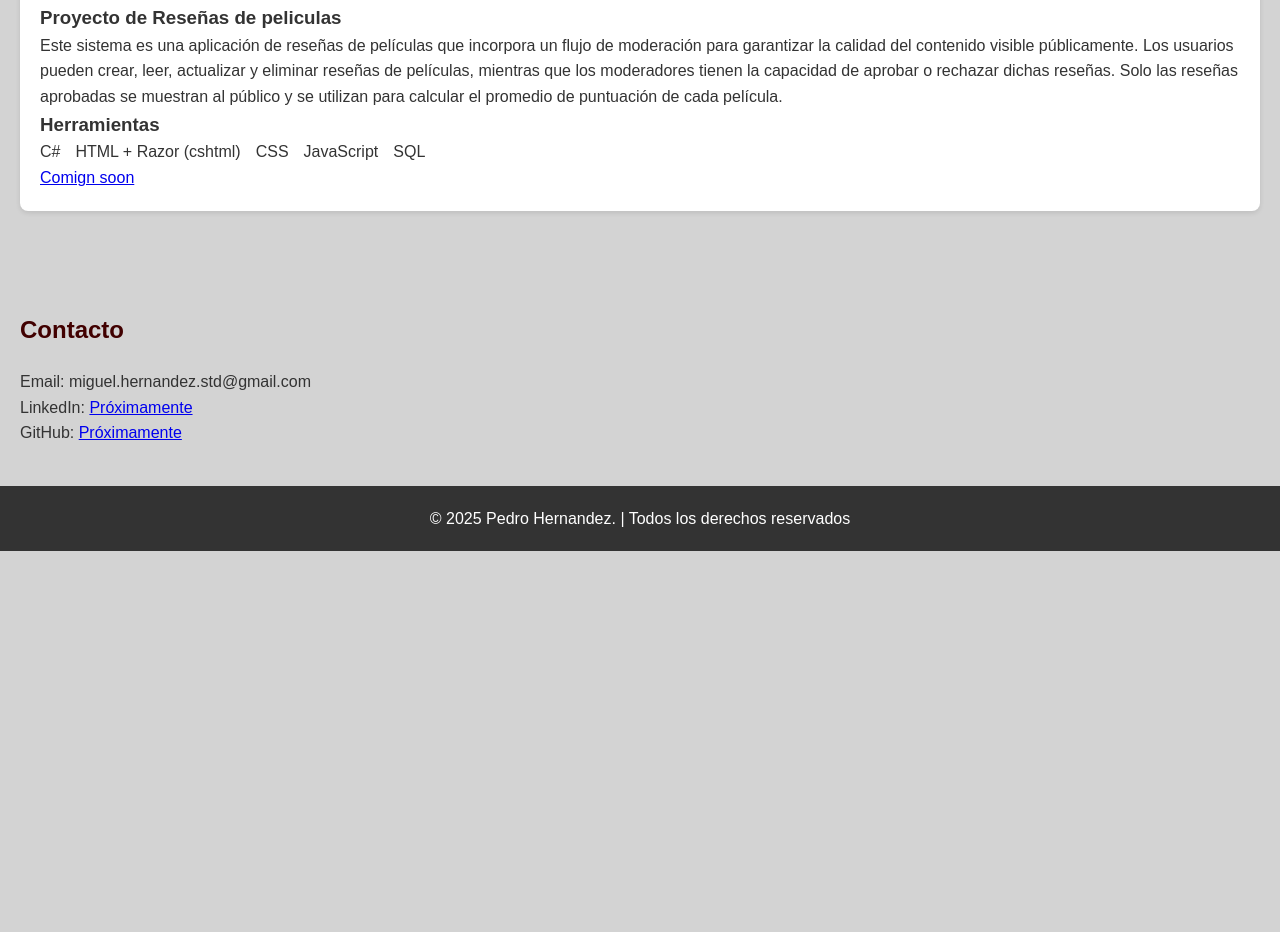
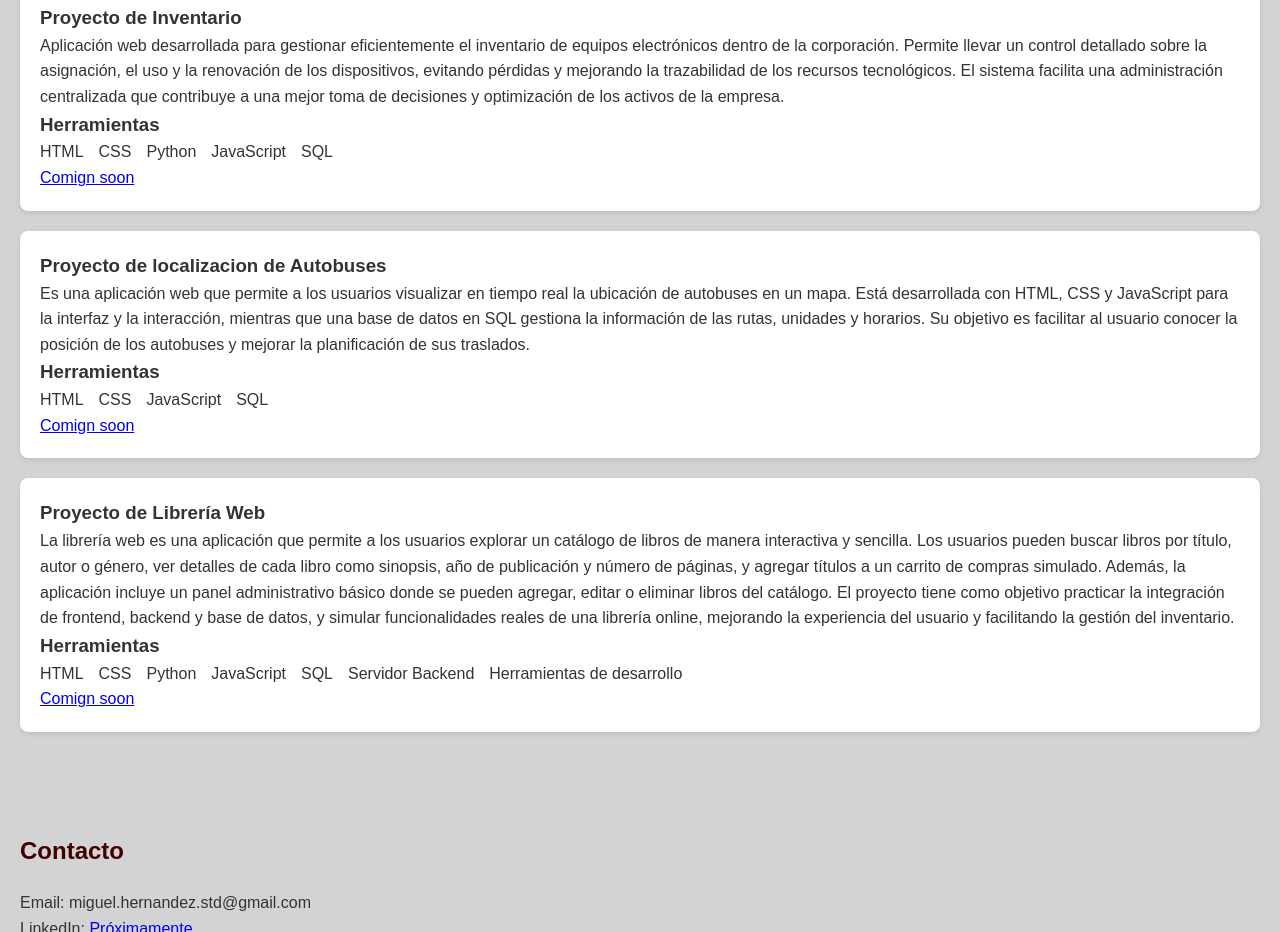
Before and after one commit to Miguel117Hdz/Miguel117Hdz.github.io, a plain HTML site: page index.html in a window 1280 px wide. Shown: the part 1724-2656 px from the top of the page. Before the commit the page ends 2275 px from the top, so only its background shows below. Drawn offline with Linux system fonts and the light colour scheme.

Commit message:
Update index.html

```diff
--- a/index.html
+++ b/index.html
@@ -41,23 +41,25 @@ Me motiva la innovación tecnológica y, en particular, el ámbito de los videoj
     <!-- Proyectos -->
     <section id="proyectos">
         <h2>Proyectos</h2>
-        <div class="proyecto">
-            <h3>Proyecto de Inventario</h3>
-            <p>Aplicación web desarrollada para gestionar eficientemente el inventario de equipos electrónicos
-                dentro de la corporación. Permite llevar un control detallado sobre la asignación, el uso y la
-                renovación de los dispositivos, evitando pérdidas y mejorando la trazabilidad de los recursos
-                tecnológicos. El sistema facilita una administración centralizada que contribuye a una mejor
-                toma de decisiones y optimización de los activos de la empresa.</p>
+                <div class="proyecto">
+            <h3>Proyecto de Reseñas de peliculas</h3>
+            <p>Este sistema es una aplicación de reseñas de películas que incorpora un flujo de
+                moderación para garantizar la calidad del contenido visible públicamente.
+                Los usuarios pueden crear, leer, actualizar y eliminar reseñas de películas,
+                mientras que los moderadores tienen la capacidad de aprobar o rechazar dichas reseñas.
+                Solo las reseñas aprobadas se muestran al público y se utilizan para calcular el promedio de
+                puntuación de cada película.</p>
             <h3>Herramientas</h3>
                 <ul>
-                    <lit>HTML</lit>
+                    <lit>C#</lit>
+                    <lit>HTML + Razor (cshtml)</lit>
                     <lit>CSS</lit>
-                    <lit>Python</lit>
                     <lit>JavaScript</lit>
                     <lit>SQL</lit>
                 </ul>
-            <a href="#">Comign soon </a>
+            <a href="#">Comign soon</a>
         </div>
+
         <div class="proyecto">
             <h3>Proyecto de termometro para site o hogar</h3>
             <p>Aplicación web diseñada para medir y controlar la temperatura y la humedad del entorno
@@ -76,22 +78,60 @@ Me motiva la innovación tecnológica y, en particular, el ámbito de los videoj
                 </ul>
             <a href="#">Comign soon</a>
         </div>
-                </div>
+
         <div class="proyecto">
-            <h3>Proyecto de Reseñas de peliculas</h3>
-            <p>Este sistema es una aplicación de reseñas de películas que incorpora un flujo de
-                moderación para garantizar la calidad del contenido visible públicamente.
-                Los usuarios pueden crear, leer, actualizar y eliminar reseñas de películas,
-                mientras que los moderadores tienen la capacidad de aprobar o rechazar dichas reseñas.
-                Solo las reseñas aprobadas se muestran al público y se utilizan para calcular el promedio de
-                puntuación de cada película.</p>
+            <h3>Proyecto de Inventario</h3>
+            <p>Aplicación web desarrollada para gestionar eficientemente el inventario de equipos electrónicos
+                dentro de la corporación. Permite llevar un control detallado sobre la asignación, el uso y la
+                renovación de los dispositivos, evitando pérdidas y mejorando la trazabilidad de los recursos
+                tecnológicos. El sistema facilita una administración centralizada que contribuye a una mejor
+                toma de decisiones y optimización de los activos de la empresa.</p>
             <h3>Herramientas</h3>
                 <ul>
-                    <lit>C#</lit>
-                    <lit>HTML + Razor (cshtml)</lit>
+                    <lit>HTML</lit>
+                    <lit>CSS</lit>
+                    <lit>Python</lit>
+                    <lit>JavaScript</lit>
+                    <lit>SQL</lit>
+                </ul>
+            <a href="#">Comign soon </a>
+        </div>
+
+        <div class="proyecto">
+            <h3>Proyecto de localizacion de Autobuses</h3>
+            <p>Es una aplicación web que permite a los usuarios visualizar en tiempo real la ubicación de
+                autobuses en un mapa. Está desarrollada con HTML, CSS y JavaScript para la interfaz y la
+                interacción, mientras que una base de datos en SQL gestiona la información de las rutas,
+                unidades y horarios. Su objetivo es facilitar al usuario conocer la posición de los autobuses
+                y mejorar la planificación de sus traslados.</p>
+            <h3>Herramientas</h3>
+                <ul>
+                    <lit>HTML</lit>
                     <lit>CSS</lit>
                     <lit>JavaScript</lit>
                     <lit>SQL</lit>
+                </ul>
+            <a href="#">Comign soon</a>
+        </div>
+
+        <div class="proyecto">
+            <h3>Proyecto de Librería Web</h3>
+            <p>La librería web es una aplicación que permite a los usuarios explorar un catálogo de libros de
+                manera interactiva y sencilla. Los usuarios pueden buscar libros por título, autor o género, ver
+                detalles de cada libro como sinopsis, año de publicación y número de páginas, y agregar títulos
+                a un carrito de compras simulado. Además, la aplicación incluye un panel administrativo básico donde
+                se pueden agregar, editar o eliminar libros del catálogo.
+                El proyecto tiene como objetivo practicar la integración de frontend, backend y base de datos, y simular
+                funcionalidades reales de una librería online, mejorando la experiencia del usuario y facilitando la gestión del inventario.</p>
+            <h3>Herramientas</h3>
+                <ul>
+                    <lit>HTML</lit>
+                    <lit>CSS</lit>
+                    <lit>Python</lit>
+                    <lit>JavaScript</lit>
+                    <lit>SQL</lit>
+                    <lit>Servidor Backend</lit>
+                    <lit>Herramientas de desarrollo</lit>
                 </ul>
             <a href="#">Comign soon</a>
         </div>
```
